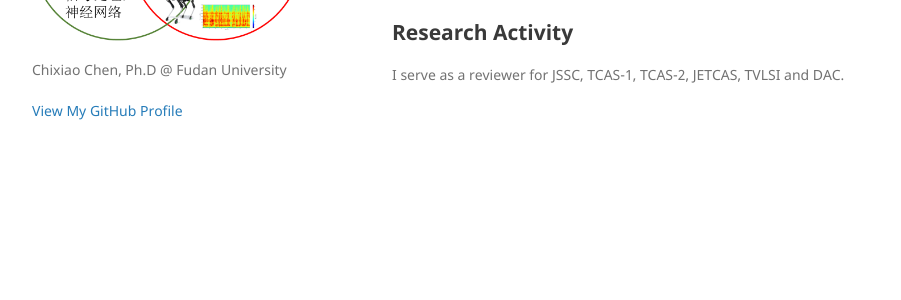
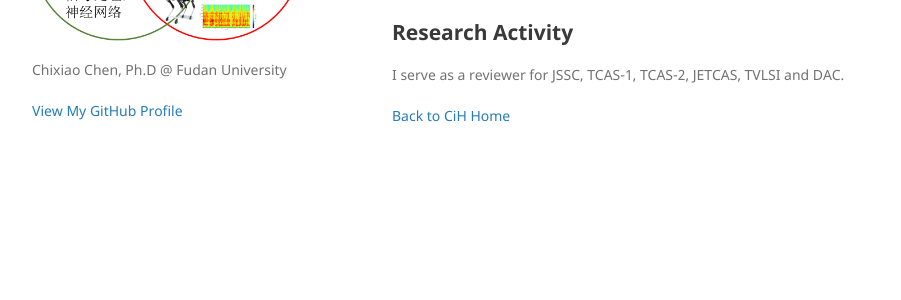
Before and after one commit to cihlab/cihlab.github.io, a Jekyll site: the page built from cxchen.md, in a window 1280 px wide. Shown: the part 340-640 px from the top of the page, without its empty margins (178-1079 px from the left). Built offline with Jekyll 4.4.1, drawn with Linux system fonts in a browser that asks for light colours; our own code applies the rules of GitHub Pages for plain Markdown files.

Commit message:
Update cxchen.md

```diff
--- a/cxchen.md
+++ b/cxchen.md
@@ -19,3 +19,5 @@ layout: default
 ## Research Activity
 
 I serve as a reviewer for JSSC, TCAS-1, TCAS-2, JETCAS, TVLSI and DAC.
+
+[Back to CiH Home](./)
```
